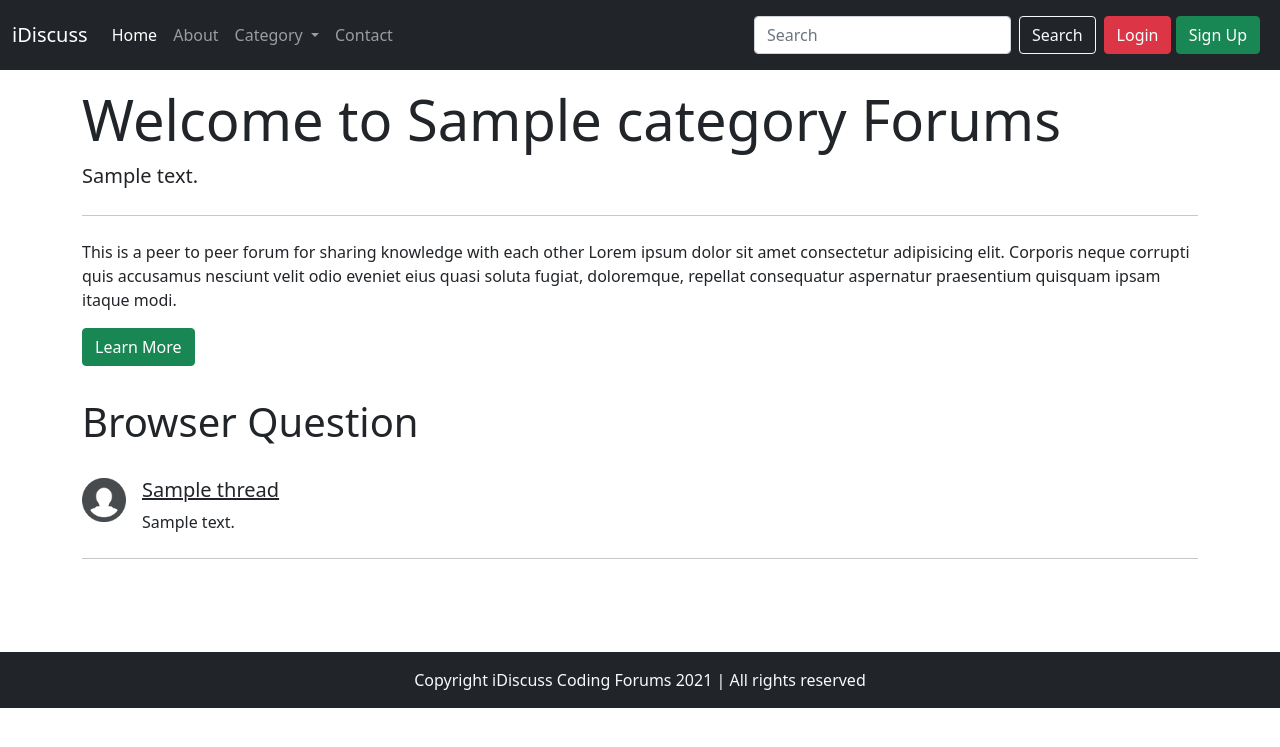
After one commit to anupshakya7/Forums-Php, a PHP site: page /threadlist.php?catid=1 in a window 1280 px wide. The commit adds this page. Shown: the top 747 px of the page. Run offline with PHP 8.4, Linux system fonts and the light colour scheme; tables that the repository leaves empty or names only in its code hold one stand-in row (values such as "Sample post").

Commit message:
Thread Page Ready

```diff
--- /dev/null
+++ b/threadlist.php
@@ -0,0 +1,71 @@
+<!DOCTYPE html>
+<html lang="en">
+
+<head>
+    <meta charset="UTF-8">
+    <meta name="viewport" content="width=device-width, initial-scale=1.0">
+    <link href="https://cdn.jsdelivr.net/npm/bootstrap@5.0.2/dist/css/bootstrap.min.css" rel="stylesheet" integrity="sha384-EVSTQN3/azprG1Anm3QDgpJLIm9Nao0Yz1ztcQTwFspd3yD65VohhpuuCOmLASjC" crossorigin="anonymous">
+    <style>
+        #ques{
+            min-height:550px;
+        }
+    </style>
+    <title>iDiscuss - Coding Forums</title>
+</head>
+
+<body>
+    <?php
+    include 'partials/_header.php';
+    ?>
+
+    <?php include 'partials/_dbconnect.php' ?>
+    <?php
+        $id = $_GET['catid'];
+    $sql = "SELECT * FROM `categories` WHERE category_id=".$id."";
+    $result = mysqli_query($conn, $sql);
+    while($row = mysqli_fetch_assoc($result)) {
+        $catname = $row['category_name'];
+        $catdesc = $row['category_description'];
+    }
+    ?>
+
+    <!-- Category container starts here -->
+    <div class="container my-3" id="ques">
+        <div class="jumbotron">
+            <h1 class="display-4">Welcome to <?php echo $catname;?> Forums</h1>
+            <p class="lead"><?php echo $catdesc; ?></p>
+            <hr class="my-4">
+            <p>This is a peer to peer forum for sharing knowledge with each other Lorem ipsum dolor sit amet consectetur adipisicing elit. Corporis neque corrupti quis accusamus nesciunt velit odio eveniet eius quasi soluta fugiat, doloremque, repellat consequatur aspernatur praesentium quisquam ipsam itaque modi.</p>
+            <button class="btn btn-success">Learn More</button>
+        </div>
+        <h1 class="py-2 mt-4">Browser Question</h1>
+        <?php
+        $id = $_GET['catid'];
+    $sql = "SELECT * FROM `threads` WHERE thread_cat_id=".$id."";
+    $result = mysqli_query($conn, $sql);
+    while($row = mysqli_fetch_assoc($result)) {
+        $title = $row['thread_title'];
+        $desc = $row['thread_desc'];
+        $id = $row['thread_id'];
+
+        echo '<div class="d-flex my-4">
+        <div class="flex-shrink-0">
+            <img src="images/userDefault.png" alt="..." width="44px" height="44px">
+        </div>
+        <div class="flex-grow-1 ms-3">
+            <h5 class="mt-0"><a class="text-dark" href="thread.php?threadid='.$id.'">'.$title.'</a></h5>
+            '.$desc.'
+        </div>
+    </div>
+    <hr>';
+    }
+    ?>
+    </div>
+
+    <?php
+    include 'partials/_footer.php';
+    ?>
+    <script src="https://cdn.jsdelivr.net/npm/bootstrap@5.0.2/dist/js/bootstrap.bundle.min.js" integrity="sha384-MrcW6ZMFYlzcLA8Nl+NtUVF0sA7MsXsP1UyJoMp4YLEuNSfAP+JcXn/tWtIaxVXM" crossorigin="anonymous"></script>
+</body>
+
+</html>
--- a/threads.php
+++ /dev/null
@@ -1 +0,0 @@
-<?php
```
Also changed, not shown: index.php (+13 -7 lines), thread.php (added, +50 -0 lines), images/card1.jpeg (added), images/card2.jpeg (added), images/card3.jpeg (added), images/card4.jpeg (added), images/slider1.jpeg (added), images/slider2.jpeg (added), images/slider3.jpeg (added), images/userDefault.png (added).
